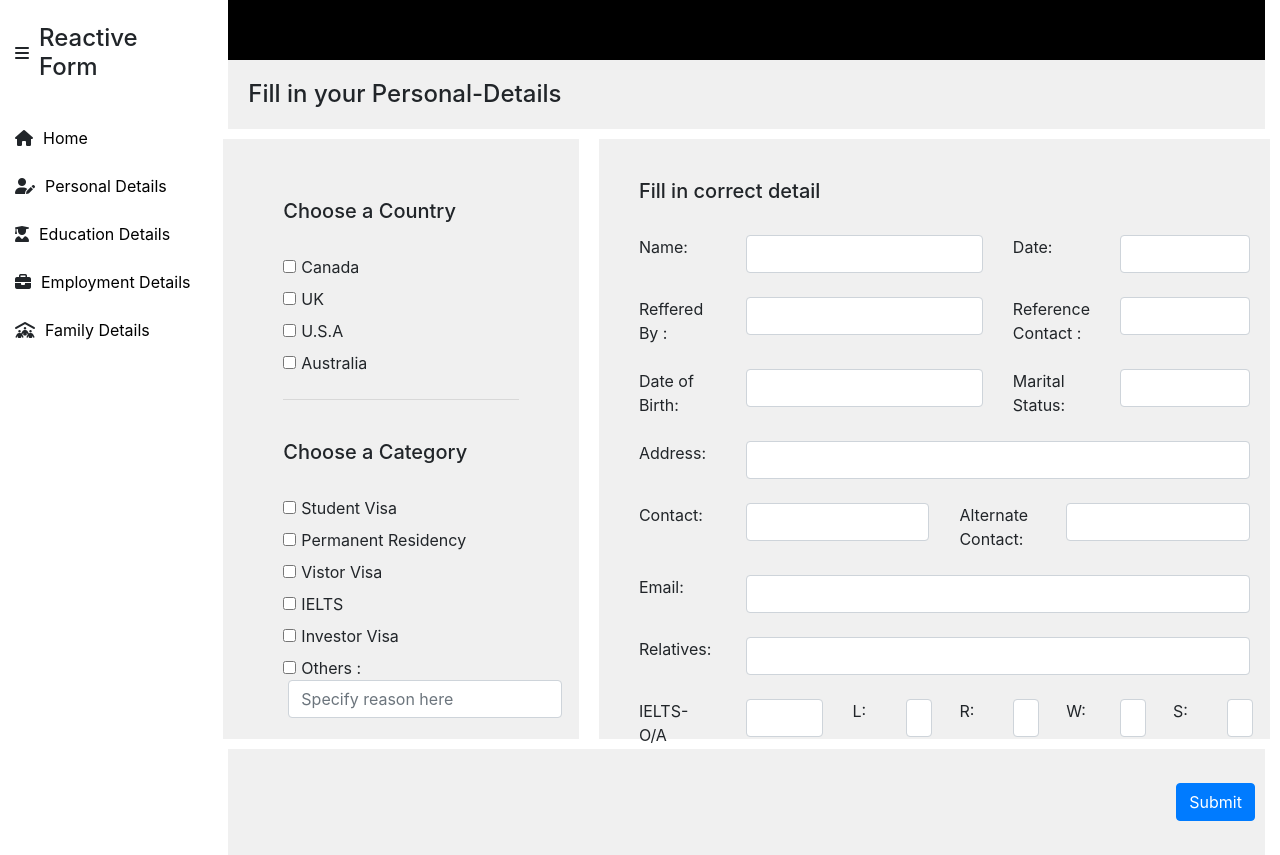
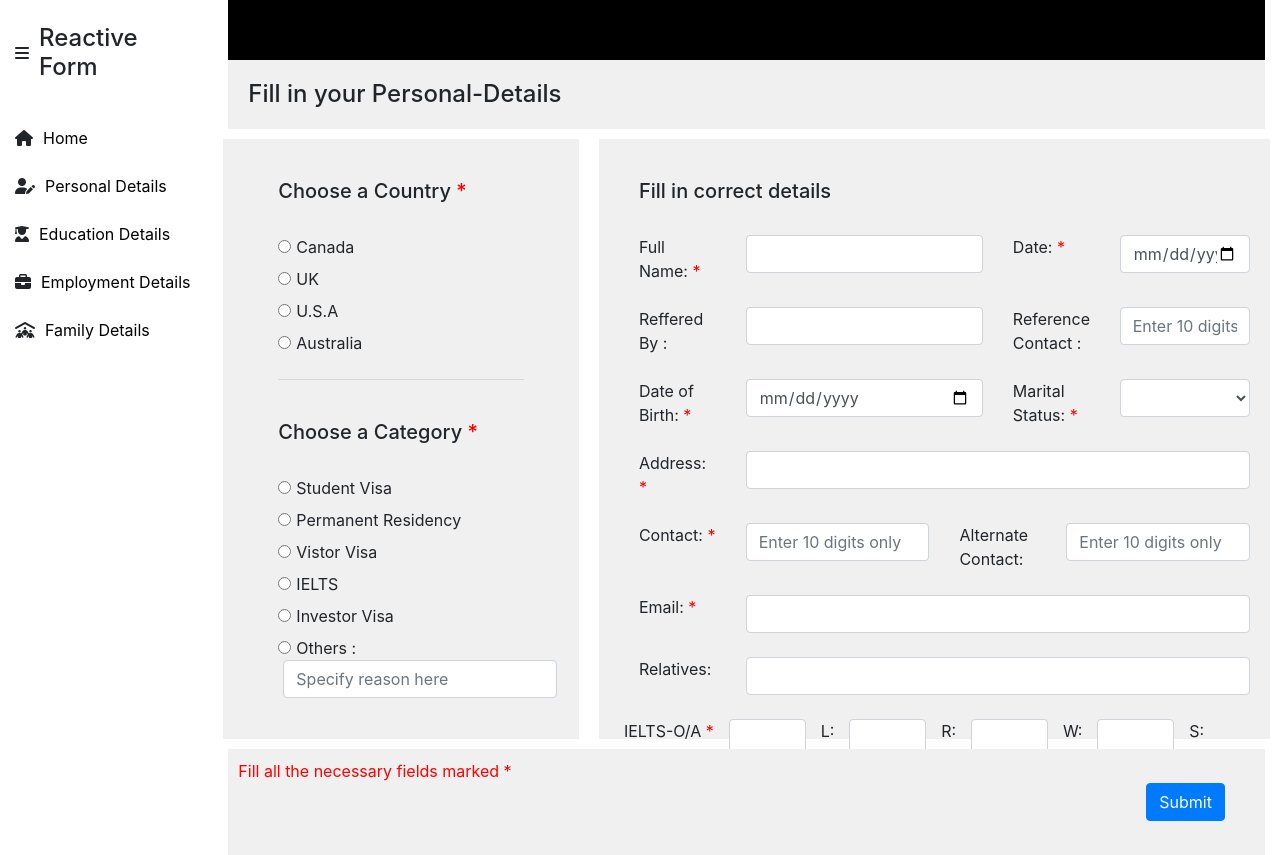
Before and after one commit to jessicakochar/QuestionarreForm, an Angular app: page /personal-details in a window 1280 px wide. Built offline with nearby package versions, Linux system fonts and the light colour scheme.

Commit message:
committted@jessicakochar

```diff
--- a/src/app/personal-details/personal-details.component.html
+++ b/src/app/personal-details/personal-details.component.html
@@ -5,7 +5,6 @@
   <meta name="viewport" content="width=device-width, initial-scale=1.0">
   <link rel="stylesheet" href="https://maxcdn.bootstrapcdn.com/bootstrap/4.5.2/css/bootstrap.min.css">
   <title>Full Screen Questionnaire Form</title>
-
 </head>
 <body>
 
@@ -20,34 +19,34 @@
     <div class="form-container-inner">
       <div class="form-container">
         <div class="form-group">
-          <h5 for="category">Choose a Country</h5><br/>
+          <h5 for="category" class="required">Choose a Country</h5><br/>
           <div>
-            <input type="checkbox" id="cat1" name="cat" value="Student Visa">
-            <label for="cat1"> Canada</label><br>
-            <input type="checkbox" id="cat2" name="cat2" value="Permanent Residency">
-            <label for="cat2"> UK</label><br>
-            <input type="checkbox" id="cat3" name="cat3" value="Vistor Visa">
-            <label for="cat3"> U.S.A</label><br>
-            <input type="checkbox" id="cat4" name="cat4" value="IELTS">
-            <label for="cat4"> Australia</label><br><hr/>
+            <input type="radio" id="Canada" name="Country" value="Canada">
+            <label for="Canada"> Canada</label><br>
+            <input type="radio" id="UK" name="Country" value="UK">
+            <label for="UK"> UK</label><br>
+            <input type="radio" id="USA" name="Country" value="USA">
+            <label for="USA"> U.S.A</label><br>
+            <input type="radio" id="Australia" name="Country" value="Australia">
+            <label for="Australia"> Australia</label><br><hr/>
           </div>
         </div>   <br>
 
         <div class="form-group">
-          <h5 for="category">Choose a Category</h5><br/>
+          <h5 for="category" class= "required">Choose a Category</h5><br/>
           <div>
-            <input type="checkbox" id="cat1" name="cat" value="Student Visa">
+            <input type="radio" id="cat1" name="Category" value="Student Visa">
             <label for="cat1"> Student Visa</label><br>
-            <input type="checkbox" id="cat2" name="cat2" value="Permanent Residency">
+            <input type="radio" id="cat2" name="Category" value="Permanent Residency">
             <label for="cat2"> Permanent Residency</label><br>
-            <input type="checkbox" id="cat3" name="cat3" value="Vistor Visa">
+            <input type="radio" id="cat3" name="Category" value="Vistor Visa">
             <label for="cat3"> Vistor Visa</label><br>
-            <input type="checkbox" id="cat4" name="cat4" value="IELTS">
+            <input type="radio" id="cat4" name="Category" value="IELTS">
             <label for="cat4"> IELTS</label><br>
-            <input type="checkbox" id="cat5" name="cat5" value="Investor Visa">
+            <input type="radio" id="cat5" name="Category" value="Investor Visa">
             <label for="cat5"> Investor Visa</label><br>
             <div class="form-inline">
-              <input type="checkbox" id="cat6" name="cat6" value="Others">
+              <input type="radio" id="cat6" name="Category" value="Others">
               <label for="cat6"> Others : </label>
               <input type="text" style="margin-left: 5px;" id="title" formControlName="title" class="form-control" placeholder="Specify reason here"/>
             </div>
@@ -58,93 +57,97 @@
     </div>
 
   <div class="col-md-8 custom-column2 container-highlight">
-    <h5 for="category">Fill in correct detail</h5><br/>
+    <h5 for="category">Fill in correct details</h5><br/>
     <div class="row">
-      <div class="col-md-2"> Name: </div>
+      <div class="col-md-2 required"> Full Name: </div>
       <div class="col-md-5">
       <input type="text " id="title" formControlName="title" class="form-control" />
     </div>
-    <div class="col-md-2">Date: </div>
+    <div class="col-md-2 required">Date: </div>
       <div class="col-md-3">
-      <input type="text" id="title" formControlName="title" class="form-control" />
+      <input type="date" id="title" formControlName="title" class="form-control" />
     </div></div><br/>
 
   <div class="row">
     <div class="col-md-2">Reffered By : </div>
     <div class="col-md-5">
-    <input type="text " id="title" formControlName="title" class="form-control" />
+    <input type="text" id="title" formControlName="title" class="form-control" />
   </div>
   <div class="col-md-2">Reference Contact : </div>
     <div class="col-md-3">
-    <input type="text" id="title" formControlName="title" class="form-control" />
+    <input type="text" id="title" formControlName="title" class="form-control" placeholder="Enter 10 digits only" />
   </div></div><br/>
 
 
   <div class="row">
-    <div class="col-md-2"> Date of Birth: </div>
+    <div class="col-md-2 required"> Date of Birth: </div>
     <div class="col-md-5">
-    <input type="text " id="title" formControlName="title" class="form-control" />
+    <input type="date" id="title" formControlName="title" class="form-control" />
   </div>
-  <div class="col-md-2">Marital Status: </div>
+  <div class="col-md-2 required">Marital Status: </div>
     <div class="col-md-3">
+    <select  id="title" formControlName="title" class="form-control">
+      <option value="" disabled selected></option>
+      <option value="Single ">Single</option>
+      <option value="Married">Married</option>
+      <option value="Divorced">Divorced</option>
+    </select>
+  </div></div><br/>
+
+  <div class="row">
+    <div class="col-md-2 required"> Address:  </div>
+    <div class="col-md-10">
     <input type="text" id="title" formControlName="title" class="form-control" />
   </div></div><br/>
 
   <div class="row">
-    <div class="col-md-2"> Address:  </div>
+    <div class="col-md-2 required"> Contact: </div>
+    <div class="col-md-4">
+    <input type="text" id="title" formControlName="title" class="form-control" placeholder="Enter 10 digits only" />
+  </div>
+  <div class="col-md-2"> Alternate Contact: </div>
+    <div class="col-md-4">
+    <input type="text" id="title" formControlName="title" class="form-control" placeholder="Enter 10 digits only"/>
+  </div></div><br/>
+
+
+  <div class="row">
+    <div class="col-md-2 required"> Email:  </div>
     <div class="col-md-10">
     <input type="text " id="title" formControlName="title" class="form-control" />
   </div></div><br/>
 
   <div class="row">
-    <div class="col-md-2"> Contact: </div>
-    <div class="col-md-4">
-    <input type="text " id="title" formControlName="title" class="form-control" />
-  </div>
-  <div class="col-md-2"> Alternate Contact: </div>
-    <div class="col-md-4">
-    <input type="text" id="title" formControlName="title" class="form-control" />
-  </div></div><br/>
-
-
-  <div class="row">
-    <div class="col-md-2"> Email:  </div>
-    <div class="col-md-10">
-    <input type="text " id="title" formControlName="title" class="form-control" />
-  </div></div><br/>
-
-  <div class="row">
-    <div class="col-md-2"> Relatives:  </div>
+    <div class="col-md-2 "> Relatives:  </div>
     <div class="col-md-10">
     <input type="text " id="title" formControlName="title" class="form-control" />
   </div></div><br/>
 
 
 <div class="row">
-
-  <div class="col-md-2"> IELTS-O/A </div>
+  <div class="required" > IELTS-O/A </div>
   <div class="col-md-2">
-  <input type="number " id="title" formControlName="title" class="form-control" />
+  <input type="number" id="title" formControlName="title" class="form-control" />
 </div>
 
-<div class="col-md-1"> L: </div>
-  <div class="col-md-1">
-  <input type="number " id="title" formControlName="title" class="form-control" />
+<div> L: </div>
+  <div class="col-md-2">
+  <input type="number" id="title" formControlName="title" class="form-control" />
 </div>
 
-<div class="col-md-1"> R: </div>
-  <div class="col-md-1">
-  <input type="number " id="title" formControlName="title" class="form-control" />
+<div> R: </div>
+  <div class="col-md-2">
+  <input type="number" id="title" formControlName="title" class="form-control" />
 </div>
 
-<div class="col-md-1"> W: </div>
-  <div class="col-md-1">
-  <input type="number " id="title" formControlName="title" class="form-control" />
+<div > W: </div>
+  <div class="col-md-2">
+  <input type="number" id="title" formControlName="title" class="form-control" />
 </div>
 
-<div class="col-md-1"> S: </div>
-  <div class="col-md-1">
-  <input type="number " id="title" formControlName="title" class="form-control" />
+<div> S: </div>
+  <div class="col-md-2">
+  <input type="number" id="title" formControlName="title" class="form-control" />
 </div>
 </div>
 </div>
@@ -154,9 +157,9 @@
 <div class="full-screen-container">
   <div class="container-highlight footer-container">
     <div class="row">
-      <div class="col-xl-10"></div>
+      <div class="col-xl-10 " style="color: red; ">Fill all the necessary fields marked * </div>
       <div class="col-md-2 text-right">  <br>
-        <button type="submit" class="btn btn-primary">Submit</button>
+        <button type="submit" class="btn btn-primary submit-btn">Submit</button>
       </div>
     </div><br>
   </div>
--- a/src/app/personal-details/personal-details.component.scss
+++ b/src/app/personal-details/personal-details.component.scss
@@ -16,7 +16,7 @@
 .custom-column,
 .custom-column1,
 .custom-column2 {
-  padding: 20px;
+  // padding: 20px;
   height: 400px; /* Should be removed. Only for demonstration */
   margin: 10px; /* Adjusted the margin */
 }
@@ -38,6 +38,11 @@
   margin: 0;
 }
 
+.required::after {
+  content: " *";
+  color: red;
+}
+
 .footer-container {
   padding: 10px;
   box-sizing: border-box;
@@ -45,7 +50,7 @@
   margin: 0;
 }
 
-.form-group input[type="checkbox"] {
+.form-group input[type="radio"] {
   margin-right: 5px;
 }
 
@@ -56,14 +61,6 @@
   width: 100%; /* Make the form container full width */
 }
 
-.add-question-btn {
-  margin-right: 80px;
+.submit-btn {
+  margin-right: 30px;
 }
-
-.addbutton {
-  width: 100%;
-}
-
-.add-option-btn {
-  margin-right: 40px;
-}
```
